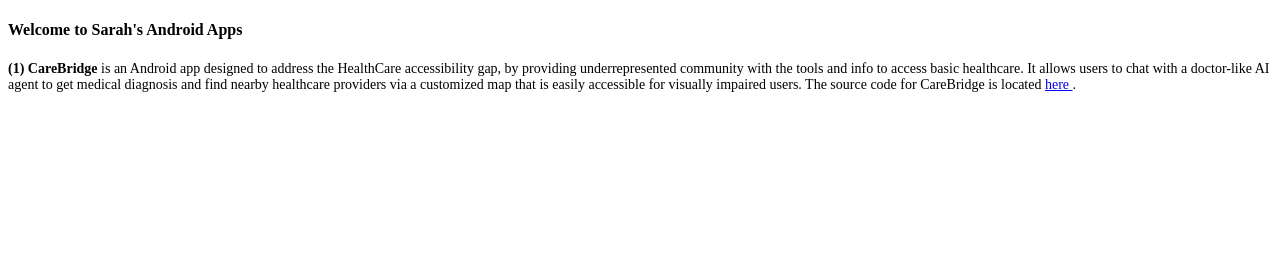
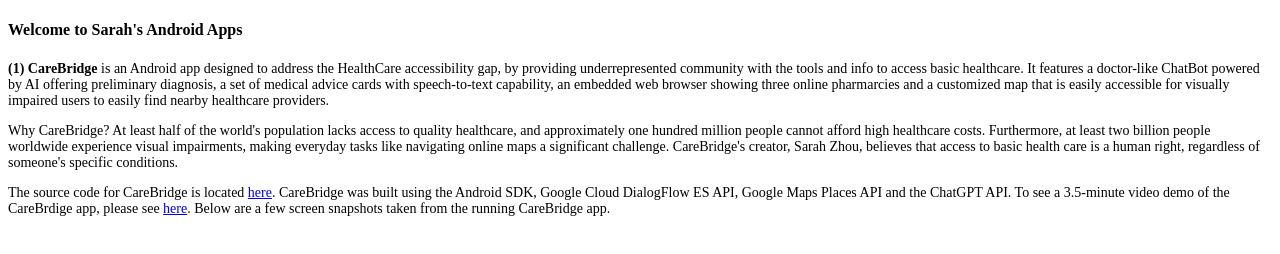
Before and after one commit to sarahf-zh/cb-android, a plain HTML site: page index.html in a window 1280 px wide. Drawn offline with Linux system fonts and the light colour scheme.

Commit message:
update index.html with more info

```diff
--- a/index.html
+++ b/index.html
@@ -8,7 +8,21 @@
 <body>
 <h4>Welcome to Sarah's Android Apps</h4>
     <p style="font-size: 14px;">
-    <b> (1) CareBridge </b> is an Android app designed to address the HealthCare accessibility gap, by providing underrepresented community with the tools and info to access basic healthcare. It allows users to chat with a doctor-like AI agent to get medical diagnosis and find nearby healthcare providers via a customized map that is easily accessible for visually impaired users. The source code for CareBridge is located <a href = "https://github.com/sarahf-zh/my-android/tree/main/CareBridge"> here </a>.
+        <b> (1) CareBridge </b> is an Android app designed to address the HealthCare accessibility gap, by providing underrepresented community with the tools and info to access basic healthcare.
+        It features a doctor-like ChatBot powered by AI offering preliminary diagnosis, a set of medical advice cards with speech-to-text capability, an embedded web browser showing three online pharmarcies
+        and a customized map that is easily accessible for visually impaired users to easily find nearby healthcare providers.
+    </p>
+
+    <p style="font-size: 14px;">
+        Why CareBridge? At least half of the world's population lacks access to quality healthcare, and approximately one hundred million people cannot afford high healthcare costs.
+        Furthermore, at least two billion people worldwide experience visual impairments, making everyday tasks like navigating online maps a significant challenge.
+        CareBridge's creator, Sarah Zhou, believes that access to basic health care is a human right, regardless of someone's specific conditions.
+    </p>
+
+    <p style="font-size: 14px;">
+        The source code for CareBridge is located <a href = "https://github.com/sarahf-zh/my-android/tree/main/CareBridge">here</a>.
+        CareBridge was built using the Android SDK, Google Cloud DialogFlow ES API, Google Maps Places API and the ChatGPT API.
+        To see a 3.5-minute video demo of the CareBrdige app, please see <a href = "https://youtu.be/SSBY2XK9Ivg"> here</a>. Below are a few screen snapshots taken from the running CareBridge app.
     </p>
 </body>
 </html>
```
